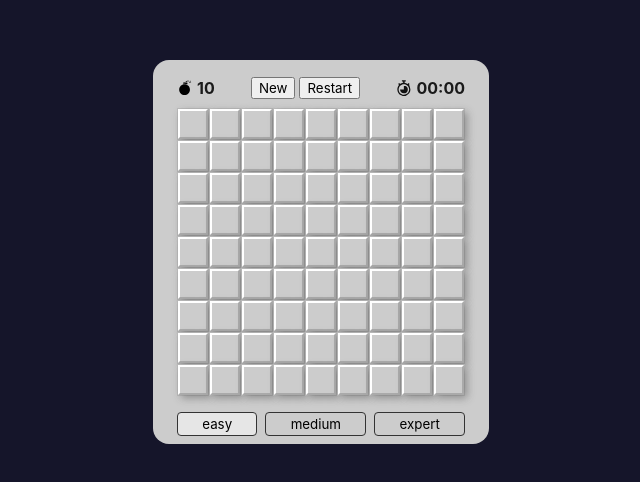
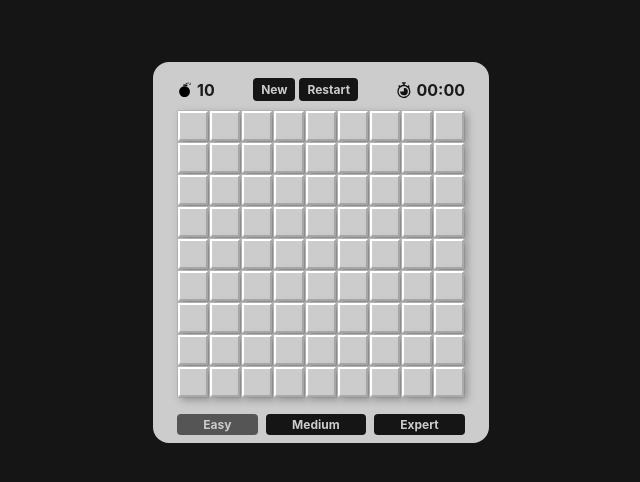
Before and after one commit to VladislavDegtyarenko/react-minesweeper, a React (Vite) app: page / in a window 1280 px wide. Shown: the part 148-630 px from the top of the page, without its empty margins (319-959 px from the left). Built offline with nearby package versions, Linux system fonts and the light colour scheme.

Commit message:
change button colors

```diff
--- a/src/App.css
+++ b/src/App.css
@@ -167,12 +167,22 @@ header {
   display: flex;
   padding: 0.25em 1rem;
   justify-content: center;
-  background-color: var(--surface);
-  border: solid 1px #333;
   border-radius: 0.25rem;
   transition: background-color 0.15s;
+  text-transform: capitalize;
 }
 
 .select-level button.active {
-  background-color: #e6e6e6;
+  /* background-color: #e6e6e6; */
+  background-color: var(--btn-active);
 }
+
+button {
+  background-color: var(--btn-color);
+  color: var(--surface);
+  border: none;
+  padding: 0.25rem 0.5rem;
+  font-size: 0.75rem;
+  border-radius: 0.25rem;
+  font-weight: 700;
+}
--- a/src/index.css
+++ b/src/index.css
@@ -3,8 +3,11 @@
   line-height: 1.5;
   font-weight: 400;
 
+  --app-bg: #151515;
   --surface: #ccc;
   --text: #1a1a1a;
+  --btn-color: #151515;
+  --btn-active: #555;
   --cell-border-color: #bbbbbb;
   --cell-mine-red: firebrick;
   --cell-mine-green: forestgreen;
@@ -17,7 +20,8 @@
   --seven: black;
   --eight: black;
 
-  background-color: #15152a;
+  background-color: var(--app-bg);
+  /* background-color: #fff; */
   color: var(--text);
 
   font-synthesis: none;
```
